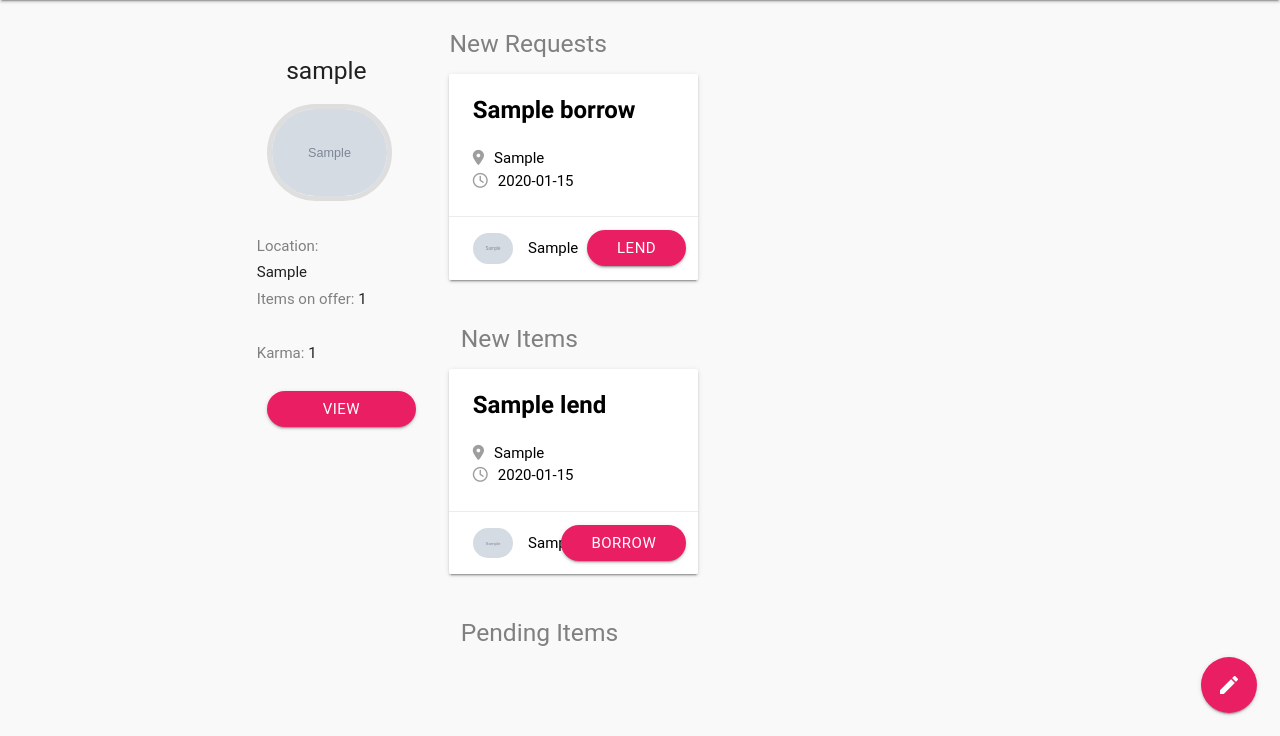
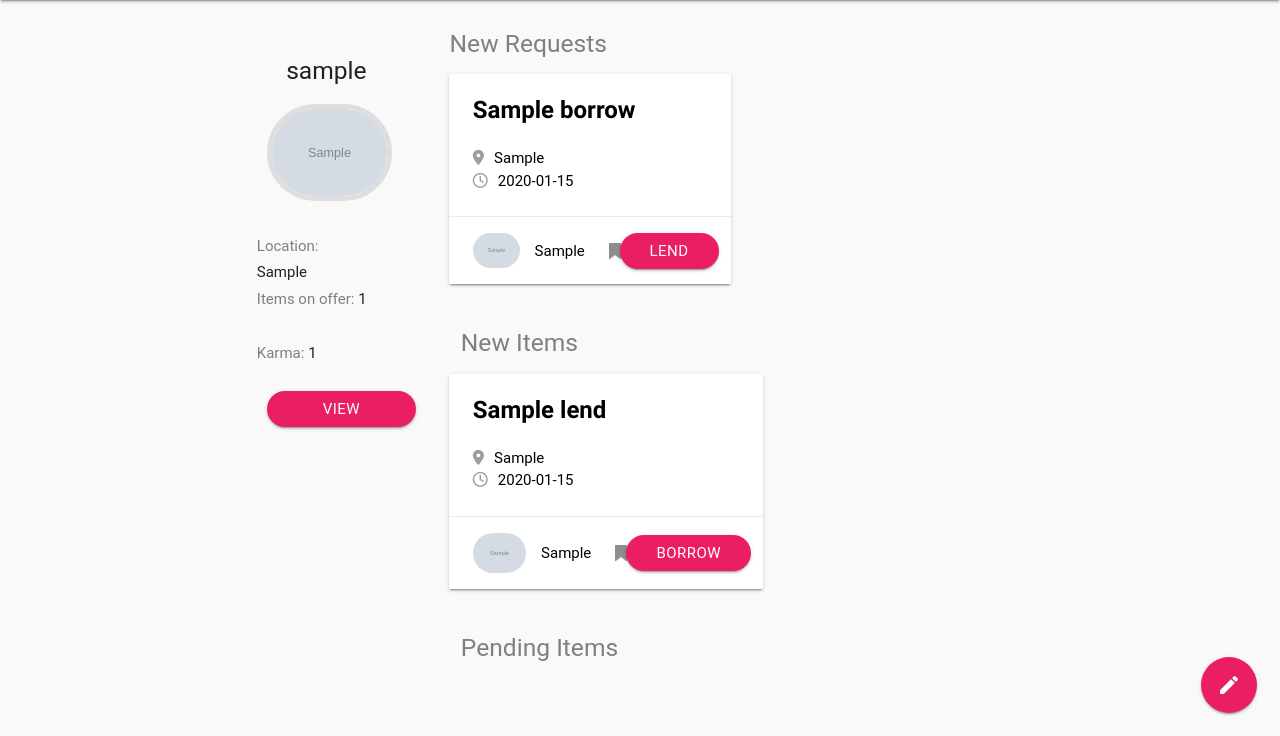
Before and after one commit to harsh6646/SupplyMe, a Flask app: page / in a window 1280 px wide. Shown: the part 64-800 px from the top of the page. Run offline with Flask 2, Linux system fonts and the light colour scheme; a user stored in the database is signed in; tables that the repository leaves empty hold one stand-in row (values such as "Sample post"); grey boxes marked "Sample" are stand-in pictures; some libraries are stand-ins or nearby versions; some web fonts are replaced.

Commit message:
Added ranks

```diff
--- a/app/static/stylesheet.css
+++ b/app/static/stylesheet.css
@@ -25,6 +25,11 @@
 
 .rounded {
     border-radius: 26px;
+}
+
+.rank{
+    height: 16px;
+    display: inline-block;
 }
 
 .sidebar{
--- a/app/templates/index.html
+++ b/app/templates/index.html
@@ -20,7 +20,7 @@
     <div class="row">
         <h5 class="headspace">New Requests</h5>
         {% for borrow in bitems %}
-            <div class="col s12 m4" style="min-width: 40%">
+            <div class="col s12 m4" style="min-width: 45%">
               <div class="card white" style="margin-left: -12px">
                 <div class="card-content white-text">
                     <span class="card-title black-text" style="line-height: 25px;"><b>{{ borrow.item_name }}</b></span>
@@ -31,6 +31,17 @@
                 <div class="card-action valign-wrapper">
                     <img class="center-align profilePicSmall valign" id="ppSmall" src="{{ borrow.lister.profile_picture }}">
                     <a class="black-text personName valign" style="text-transform: capitalize;"  href="{{ url_for('user', nickname=borrow.lister.nickname) }}">{{ borrow.lister.first_name(borrow.lister.nickname) }}</a>
+                    {% if ((borrow.lister.karma >= 0) and (borrow.lister.karma < 5)) %}
+                    <img src="/static/stone.png" class="rank" >
+                    {% elif ((borrow.lister.karma >= 5) and (borrow.lister.karma < 15)) %}
+                      <img src="/static/bronze.png" class="rank">
+                    {% elif ((borrow.lister.karma >= 15) and (borrow.lister.karma < 30)) %}
+                      <img src="/static/silver.png" class="rank">
+                    {% elif ((borrow.lister.karma >= 30) and (borrow.lister.karma < 60)) %}
+                      <img src="/static/gold.png" class="rank">
+                    {% elif (borrow.lister.karma >= 60) %}
+                      <img src="/static/platinum.png" class="rank" >
+                    {% endif %}
                     <a href="{{ url_for('borrow_click', id=borrow.id) }}" class="rounded waves-effect waves-light btn pink valign" style="position: absolute; right: 12px;">LEND</a>
                 </div>
               </div>
@@ -41,7 +52,7 @@
     <h5 class="headspace">New Items</h5>
     <div class="row">
         {% for lend in litems %}
-            <div class="col s12 m4" style="min-width: 40%">
+            <div class="col s12 m4" style="min-width: 50%">
               <div class="card white" style="margin-left: -12px">
                 <div class="card-content white-text">
                     <span class="card-title black-text" style="line-height: 25px;"><b>{{ lend.item_name }}</b></span>
@@ -51,6 +62,17 @@
                 <div class="card-action valign-wrapper">
                     <img class="center-align profilePicSmall valign" id="ppSmall" src="{{ lend.lister.profile_picture }}">
                     <a class="black-text personName valign" style="text-transform: capitalize;"  href="{{ url_for('user', nickname=lend.lister.nickname) }}">{{ lend.lister.first_name(lend.lister.nickname) }}</a>
+                    {% if ((lend.lister.karma >= 0) and (lend.lister.karma < 5)) %}
+                    <img src="/static/stone.png" class="rank" >
+                    {% elif ((lend.lister.karma >= 5) and (lend.lister.karma < 15)) %}
+                      <img src="/static/bronze.png" class="rank">
+                    {% elif ((lend.lister.karma >= 15) and (lend.lister.karma < 30)) %}
+                      <img src="/static/silver.png" class="rank">
+                    {% elif ((lend.lister.karma >= 30) and (lend.lister.karma < 60)) %}
+                      <img src="/static/gold.png" class="rank">
+                    {% elif (lend.lister.karma >= 60) %}
+                      <img src="/static/platinum.png" class="rank" >
+                    {% endif %}
                     <a href="{{ url_for('lend_click', id=lend.id) }}" class="rounded waves-effect waves-light btn pink valign" style="position: absolute; right: 12px;">BORROW</a>
                 </div>
               </div>
@@ -80,6 +102,7 @@
                         <div class="card-action valign-wrapper">
                             <img class="center-align profilePicSmall valign" id="ppSmall" src="{{ pending.lister.profile_picture }}">
                             <a class="black-text personName valign" style="text-transform: capitalize;" href="{{ url_for('user', nickname=pending.lister.nickname) }}">{{ pending.lister.first_name(pending.lister.nickname) }}</a>
+
                             <!--<a class="rounded waves-effect waves-light btn pink valign material-icons">thumb_up</a>
                             <a class="rounded waves-effect waves-light btn pink valign material-icons">thumb_down</a>
                             <a class="rounded waves-effect waves-light btn pink valign modal-trigger" style="position: absolute; right: 12px;">Cancel</a>-->
```
Also changed, not shown: app/static/bronze.png (added), app/static/gold.png (added), app/static/platinum.png (added), app/static/silver.png (added), app/static/stone.png (added).
